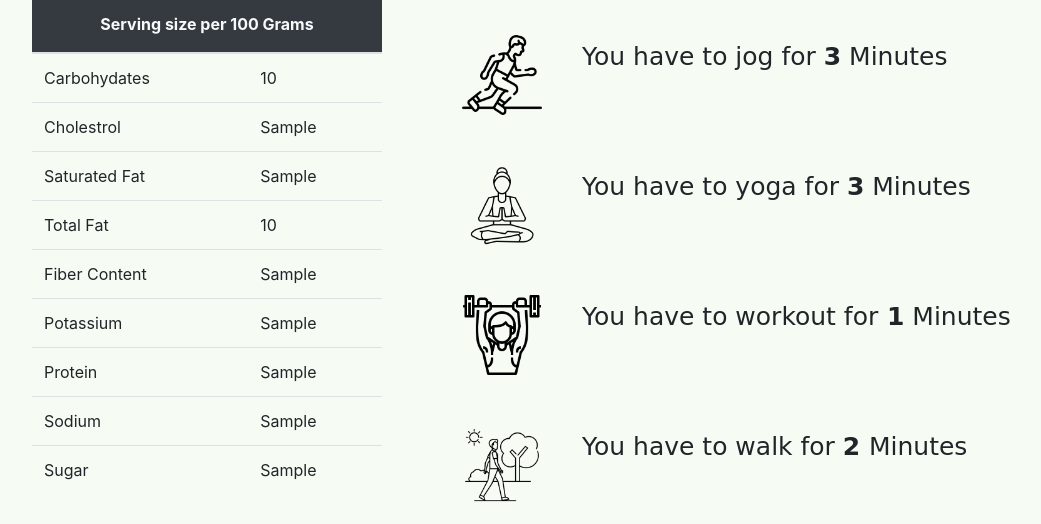
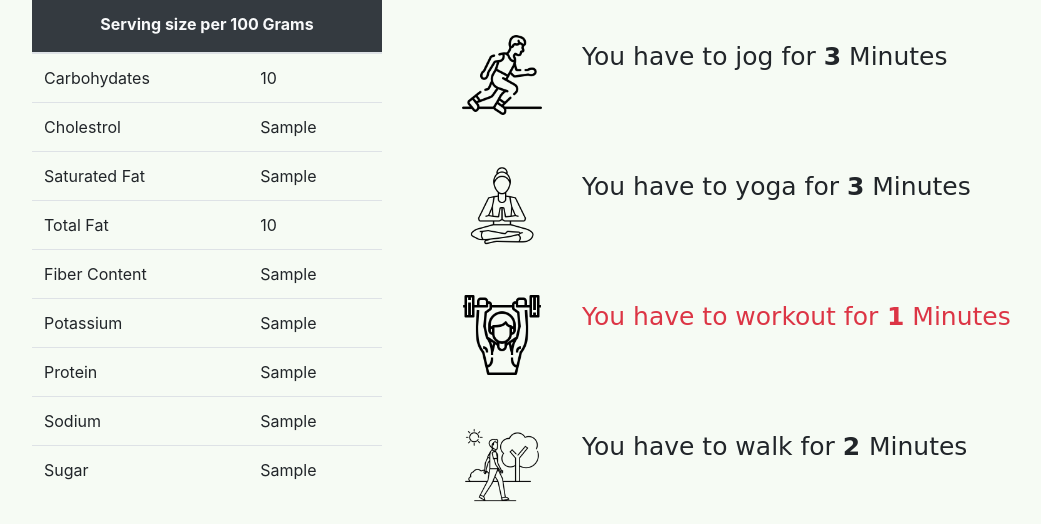
Before and after one commit to PAVANKUMAR-14/nutrition-finder-1, a Django app: template templates/testapp/home.html in a window 1280 px wide. Shown: the part 324-848 px from the top of the page, without its empty margins (53-1094 px from the left). Run offline with Django 4.2, Linux system fonts and the light colour scheme; the template is opened without the code that fills it: most values are stand-ins (such as "Sample title", 1, 10 or a date in 2020); some libraries are stand-ins or nearby versions.

Commit message:
Update home.html

```diff
--- a/templates/testapp/home.html
+++ b/templates/testapp/home.html
@@ -123,7 +123,7 @@
 
                     <div style="display: flex;" id="new">
                         <img src="{% static 'img/weightlifter.png' %}" class="fitness-img" alt="gym">
-                        <p class="text-center">You have to workout for<strong> {{api.0.calories | div:483 | mul:60 | floatformat:0}}</strong> Minutes</p>
+                        <p class="text-danger">You have to workout for<strong> {{api.0.calories | div:483 | mul:60 | floatformat:0}}</strong> Minutes</p>
                     </div>
 
                     <div style="display: flex;" id="new">
```
